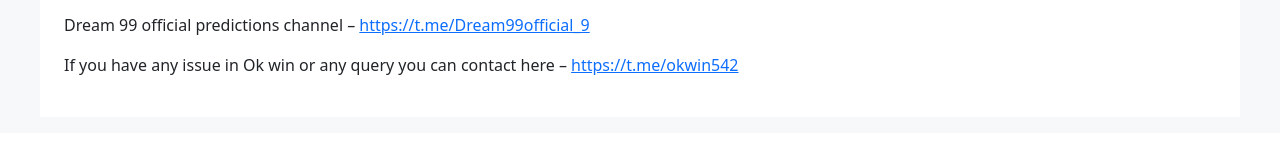
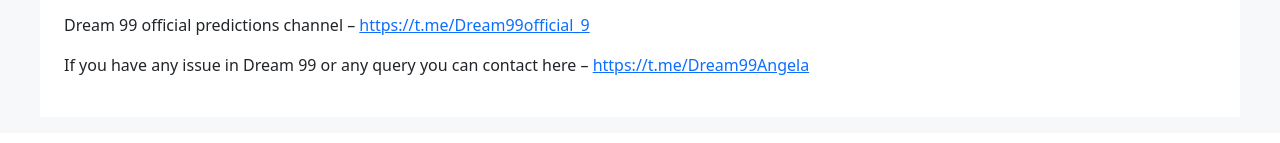
Before and after one commit to keyurgohil13/dream99, a plain HTML site: page index.html in a window 1280 px wide. Shown: the part 880-1023 px from the top of the page. Drawn offline with nearby package versions, Linux system fonts and the light colour scheme.

Commit message:
Update index.html

```diff
--- a/index.html
+++ b/index.html
@@ -115,8 +115,8 @@
           </a>
         </p>
         <p>
-          If you have any issue in Ok win or any query you can contact here –
-          <a href="- https://t.me/Dream99Angela"> https://t.me/okwin542 </a>
+          If you have any issue in Dream 99 or any query you can contact here –
+          <a href="- https://t.me/Dream99Angela"> https://t.me/Dream99Angela </a>
         </p>
       </div>
     </main>
```
